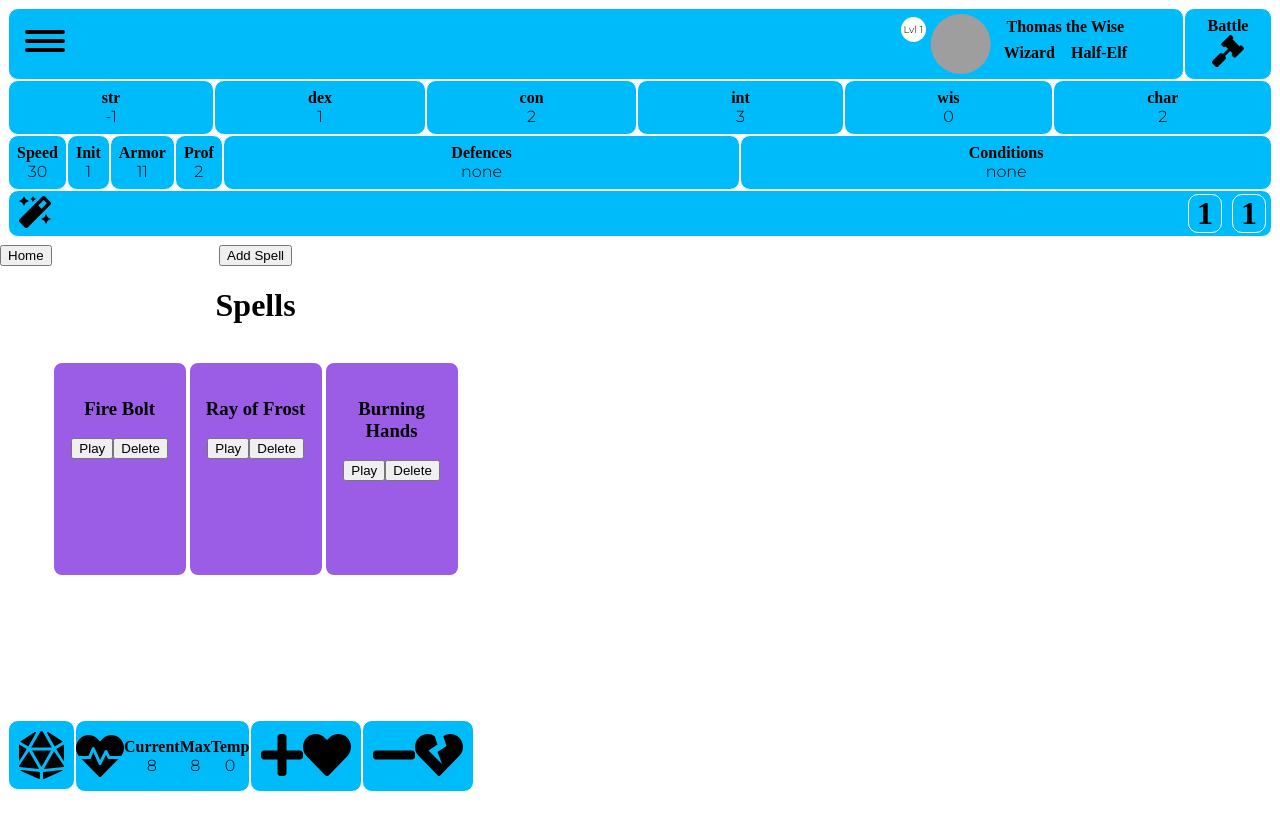
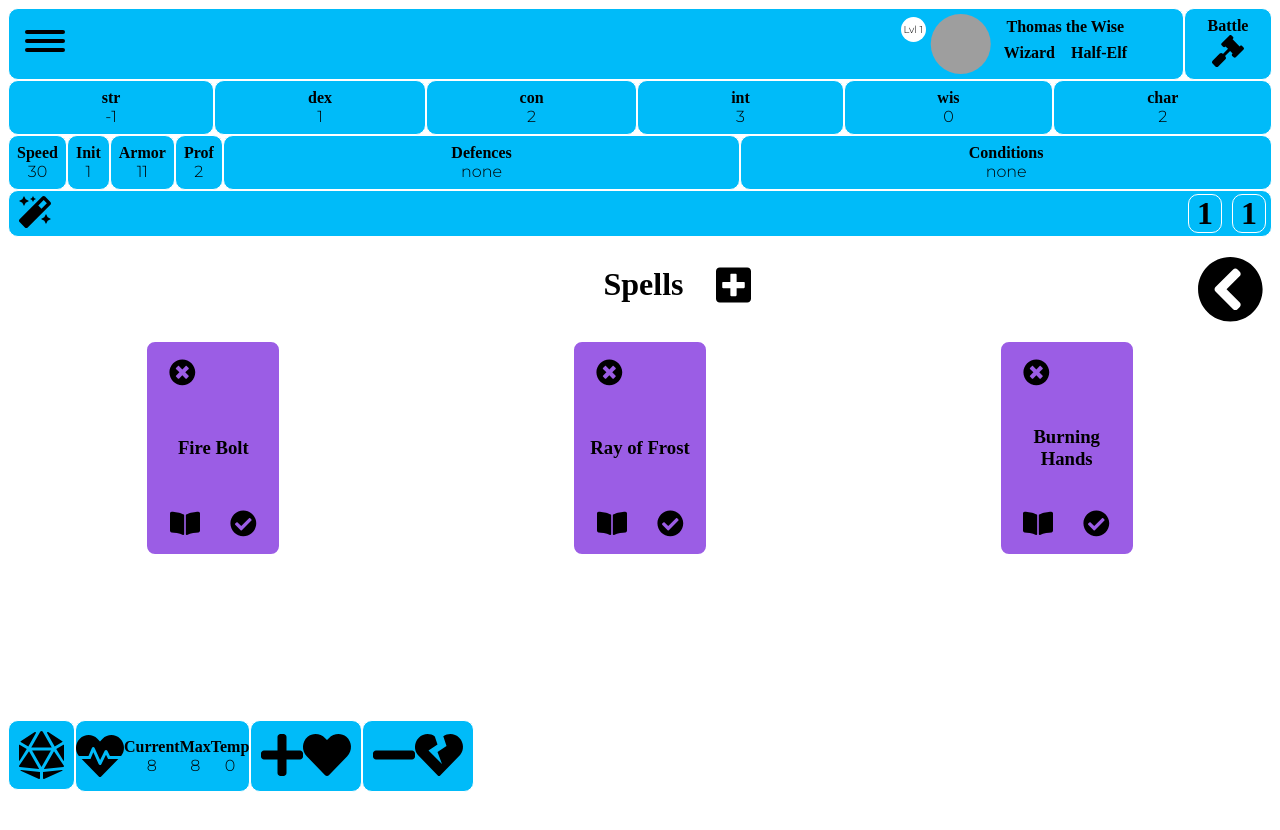
Before and after one commit to trtincher/Project4-Frontend, a React (Create React App) app in the folder familiar-app-client/: page /dashboard in a window 1280 px wide. Both pictures are taken after a click on the element "Spells". Shown: the top 830 px of the page. Built offline with nearby package versions, Linux system fonts and the light colour scheme; grey boxes are pictures that could not be loaded; a web font is replaced by a local one.

Commit message:
Made Spell card buttons into icons

```diff
--- a/familiar-app-client/src/Components/Card/Card.jsx
+++ b/familiar-app-client/src/Components/Card/Card.jsx
@@ -8,6 +8,10 @@ const Card = styled.div`
 	height: ${(props) => props.height || '230px'};
 	margin: 15px auto;
 	padding: 1rem;
+	display: ${(props) => props.display || 'block'};
+	align-items: ${(props) => props.alignItems || 'center'};
+	flex-direction: ${(props) => props.flexDirection || 'row'};
+	justify-content: ${(props) => props.jusifyContent || 'space-between'};
 `;
 
 export default Card;
--- a/familiar-app-client/src/Components/Dashboard/DashBody/Hands/ActionHand.jsx
+++ b/familiar-app-client/src/Components/Dashboard/DashBody/Hands/ActionHand.jsx
@@ -64,8 +64,6 @@ function ActionHand() {
 
 	return (
 		<Container>
-			{isHand && hand ? <button onClick={HandleBackClick}>Home</button> : null}
-
 			{isHand && hand === 'Actions' ? <h1>Actions</h1> : null}
 			<CardContainer>
 				{isHand && hand === 'Actions' ? currentHand : null}
--- a/familiar-app-client/src/Components/Dashboard/DashBody/Hands/Hands.jsx
+++ b/familiar-app-client/src/Components/Dashboard/DashBody/Hands/Hands.jsx
@@ -4,26 +4,24 @@ import apiURL from '../../../../apiConfig';
 import axios from 'axios';
 import styled, { css } from 'styled-components';
 import { FontAwesomeIcon } from '@fortawesome/react-fontawesome';
-import { faGavel, faBookmark, faBook, faTools } from '@fortawesome/free-solid-svg-icons';
+import { faChevronCircleLeft } from '@fortawesome/free-solid-svg-icons';
 import { DataContext } from '../../../../App';
 
 import CardContainer from '../../../Card/CardContainer';
-import Card from '../../../Card/Card';
 import ActionHand from './ActionHand';
 import SpellsHand from './SpellsHand';
 import SkillsHand from './SkillsHand';
 import EquipmentHand from './EquipmentHand';
 
-const actionColor = '#FEE440';
-const spellColor = '#9b5de5';
-const equipmentColor = '#00f5d4';
-const skillsColor = '#f15bb5';
-const otherColor = '#00bbf9';
+const back = <FontAwesomeIcon icon={faChevronCircleLeft} size="5x" />;
 
-const gavel = <FontAwesomeIcon icon={faGavel} size="6x" />;
-const bookmark = <FontAwesomeIcon icon={faBookmark} size="6x" />;
-const book = <FontAwesomeIcon icon={faBook} size="6x" />;
-const tools = <FontAwesomeIcon icon={faTools} size="6x" />;
+const BackButton = styled.button`
+	right: 0;
+	position: absolute;
+	background: none;
+	border: none;
+	margin: 10px;
+`;
 
 function Hands() {
 	const { activeCharacter, setActiveCharacter, setIsHand, isHand, hand, setHand } = useContext(DataContext);
@@ -45,6 +43,7 @@ function Hands() {
 
 	return (
 		<CardContainer>
+			{isHand && hand ? <BackButton onClick={HandleBackClick}>{back}</BackButton> : null}
 			{hands}
 		</CardContainer>
 	);
--- a/familiar-app-client/src/Components/Dashboard/DashBody/Hands/SpellsHand.jsx
+++ b/familiar-app-client/src/Components/Dashboard/DashBody/Hands/SpellsHand.jsx
@@ -4,13 +4,62 @@ import apiURL from '../../../../apiConfig';
 import axios from 'axios';
 import styled, { css } from 'styled-components';
 import { DataContext } from '../../../../App';
+import { FontAwesomeIcon } from '@fortawesome/react-fontawesome';
+import { faPlusSquare, faCheckCircle, faTimesCircle, faBookOpen } from '@fortawesome/free-solid-svg-icons';
 
 import CardContainer from '../../../Card/CardContainer';
 import Card from '../../../Card/Card';
 
 import SpellList from './SpellCRUD/SpellList';
 
-const Container = styled.div``;
+const Container = styled.div`width: 100%;`;
+
+const Header = styled.div`
+	width: 100%;
+	display: flex;
+	justify-content: center;
+`;
+
+const Title = styled.h1`padding-left: 5rem;`;
+
+const DeleteButton = styled.button`
+	background: none;
+	border: none;
+	text-align: left;
+	width: 100%;
+`;
+
+const DescriptionBtn = styled.button`
+	background: none;
+	border: none;
+	text-align: left;
+	width: 100%;
+	padding-right: 20px;
+`;
+
+const PlayButton = styled.button`
+	background: none;
+	border: none;
+	text-align: right;
+	width: 200%;
+	padding-left: 10px;
+`;
+
+const Buttons = styled.div`
+	display: flex;
+	align-items: flex-end;
+`;
+
+const AddSpell = styled.button`
+	background: none;
+	border: none;
+	padding-left: 2rem;
+`;
+
+const plus = <FontAwesomeIcon icon={faPlusSquare} size="3x" />;
+const check = <FontAwesomeIcon icon={faCheckCircle} size="2x" />;
+const times = <FontAwesomeIcon icon={faTimesCircle} size="2x" />;
+const book = <FontAwesomeIcon icon={faBookOpen} size="2x" />;
 
 function ActionHand() {
 	const {
@@ -42,10 +91,22 @@ function ActionHand() {
 
 	const makeHand = () => {
 		const curHand = activeCharacter.spells.map((spell) => (
-			<Card width="100px" height="180px" backgroundColor="#9b5de5">
+			<Card
+				width="100px"
+				height="180px"
+				backgroundColor="#9b5de5"
+				display="flex"
+				justifyContent="space-around"
+				alignItems="center"
+				flexDirection="column"
+			>
+				<DeleteButton onClick={() => handleDeleteClick(spell)}>{times}</DeleteButton>
 				<h3>{spell.name}</h3>
-				<button onClick={() => handleSpellsClick(spell)}>Play</button>
-				<button onClick={() => handleDeleteClick(spell)}>Delete</button>
+				<Buttons>
+					<DescriptionBtn>{book}</DescriptionBtn>
+					<PlayButton onClick={() => handleSpellsClick(spell)}>{check}</PlayButton>
+				</Buttons>
+
 				{/* <button onClick={() => handlePrepareClick(spell)}>Prepare</button> */}
 			</Card>
 		));
@@ -92,8 +153,12 @@ function ActionHand() {
 
 	return (
 		<Container>
-			{isHand && hand === 'Spells' ? <button onClick={handleAddSpell}>Add Spell</button> : null}
-			{isHand && hand === 'Spells' ? <h1>Spells</h1> : null}
+			<Header>
+				{isHand && hand === 'Spells' ? <Title>Spells</Title> : null}
+
+				{isHand && hand === 'Spells' ? <AddSpell onClick={handleAddSpell}>{plus}</AddSpell> : null}
+			</Header>
+
 			<CardContainer>
 				{isHand && hand === 'Spells' ? currentHand : null}
 				{isHand && hand === 'SpellList' ? <SpellList /> : null}
```
